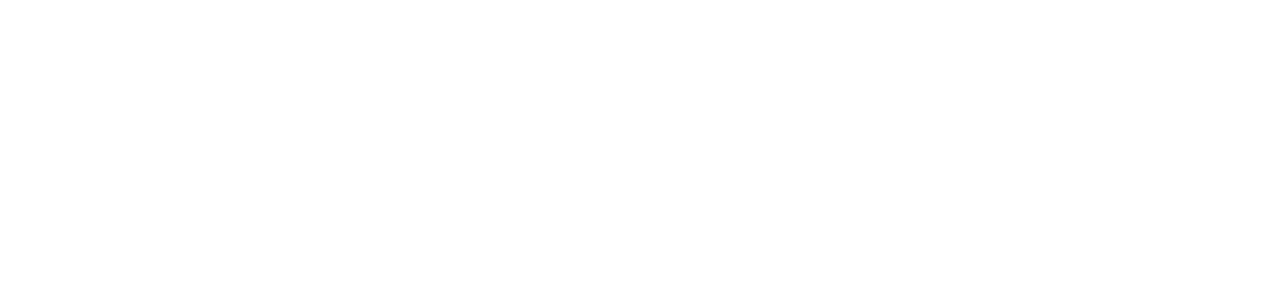
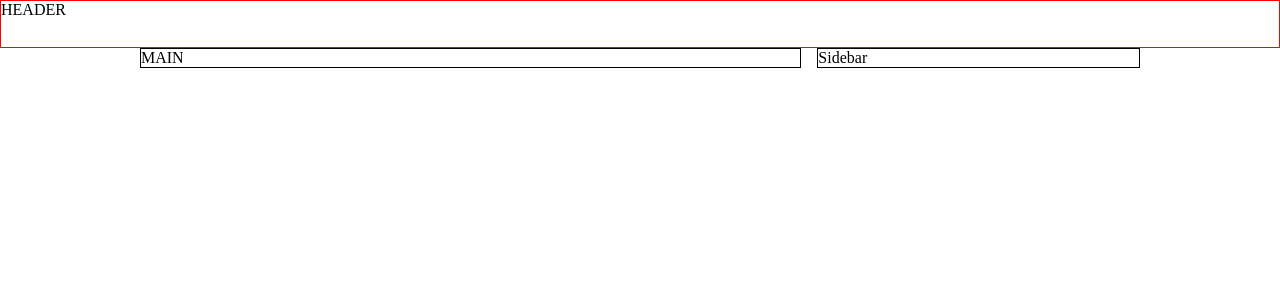
Before and after one commit to bimbabum/mini-reddit, a React (Create React App) app: page / in a window 1280 px wide. Shown: the top 300 px of the page. Built offline with nearby package versions, Linux system fonts and the light colour scheme.

Commit message:
App general layout with header; main; aside

```diff
--- a/src/app/App.css
+++ b/src/app/App.css
@@ -0,0 +1,33 @@
+header {
+    border: 1px solid red;
+    width: 100%;
+    height: 3rem;
+    display: grid;
+}
+
+.main-and-aside {
+    display: grid;
+    margin: auto;
+    grid-template-columns: repeat(3,1fr);
+    grid-gap: 1rem;
+    max-width: 1000px
+}
+
+main {
+    grid-area: 1/span 2;
+    border: 1px solid black;
+}
+
+aside {
+    grid-area: span 1;
+    border: 1px solid black;
+}
+
+@media only screen and (max-width: 600px) {
+    main {
+        grid-area: 1/span 3
+    }
+    aside {
+        display: none
+    }
+}
--- a/src/app/App.js
+++ b/src/app/App.js
@@ -1,14 +1,24 @@
-
 import './App.css';
+import Header from '../components/Header';
+import Main from '../components/Main';
+import Sidebar from '../components/Sidebar';
 
 
 function App() {
   return (
-    <div className="App">
-      <header className="App-header">
-
-      </header>
-    </div>
+    <>
+        <header>
+            <Header/>
+        </header>
+        <div className='main-and-aside'>
+            <main>
+              <Main/>
+            </main>
+            <aside>
+              <Sidebar/>
+            </aside>
+      </div>
+    </>
   );
 }
 
--- a/src/components/Header.js
+++ b/src/components/Header.js
@@ -1,8 +1,9 @@
+// import SearchBar from "../features/search/SearchBar"
 
 export default function Header(){
     return (
         <>
-
+          <p>HEADER</p>
         </>
     )
 }
--- a/src/components/Main.js
+++ b/src/components/Main.js
@@ -0,0 +1,7 @@
+
+export default function Main(){
+    return (
+        <div>MAIN
+        </div>
+    )
+}
--- a/src/components/Sidebar.js
+++ b/src/components/Sidebar.js
@@ -0,0 +1,4 @@
+
+export default function Sidebar(){
+    return <div>Sidebar</div>
+}
--- a/src/index.css
+++ b/src/index.css
@@ -1,11 +1,13 @@
 *, *:before, *:after {
   box-sizing: inherit;
+}
+
+*{
   font-size: 16px;
+  padding: 0;
+  margin: 0
 }
 
 html {
   box-sizing: border-box;
-  /* font-size: 16px; */
-  padding: 0;
-  margin: 0
 }
```
